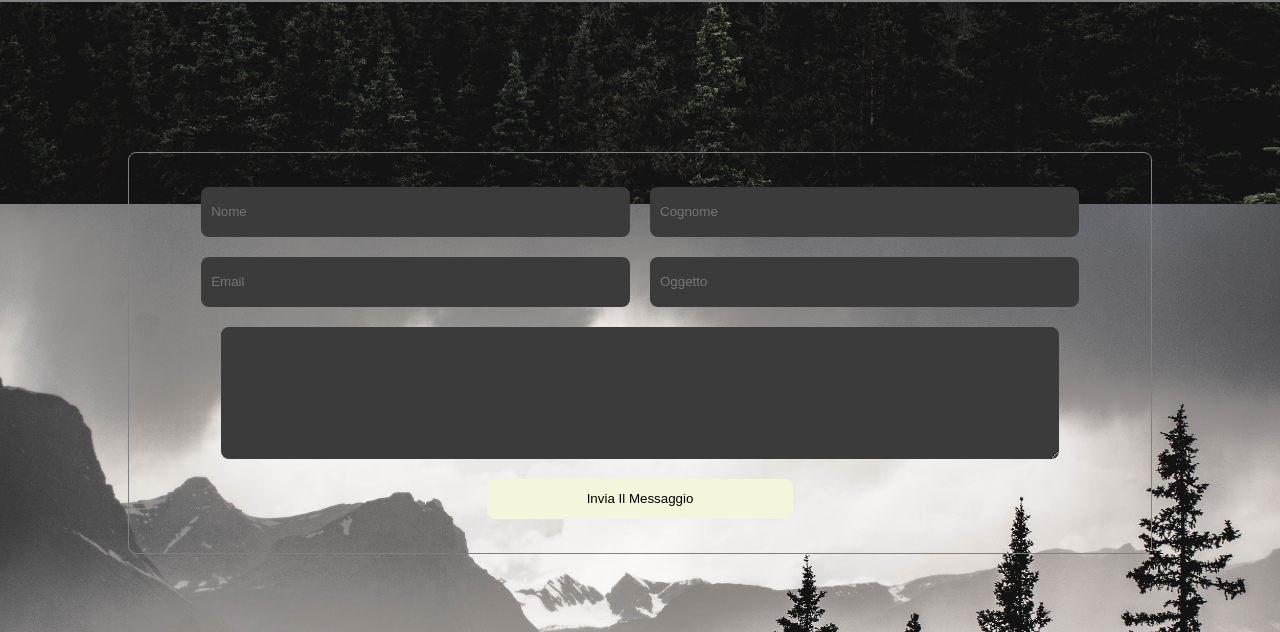
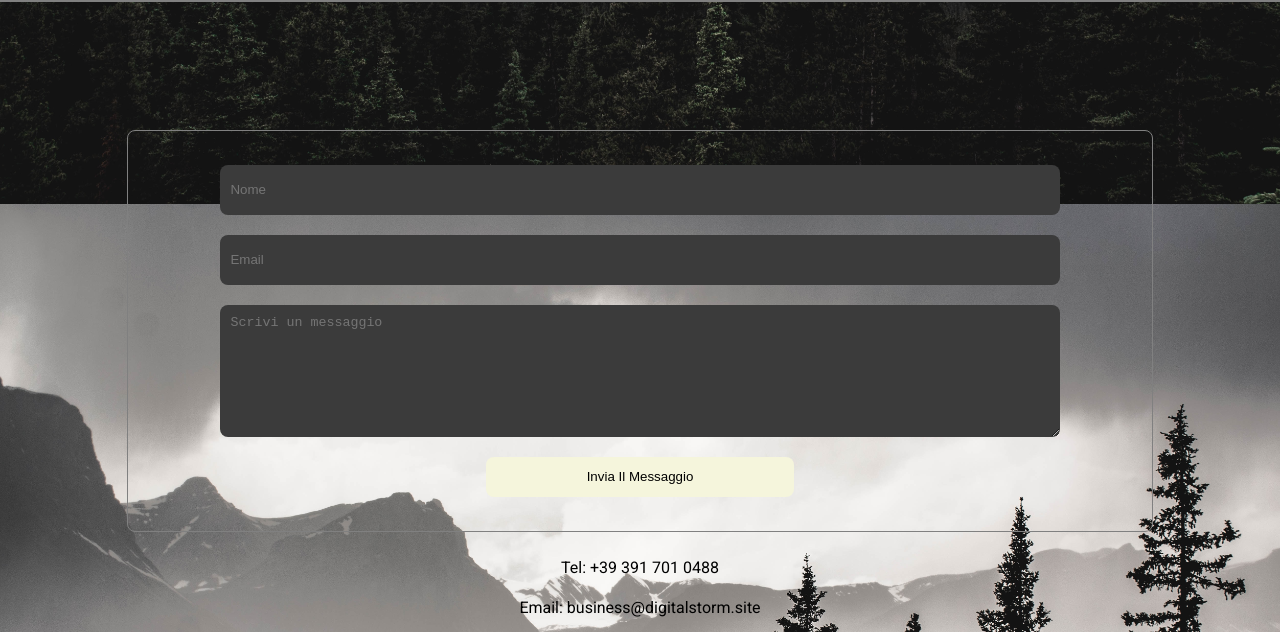
Before and after one commit to uwouldntgetit/DigitalStormWebsite, a plain HTML site: page indexDS.html in a window 1280 px wide. Shown: the part 2356-2988 px from the top of the page. Drawn offline with nearby package versions, Linux system fonts and the light colour scheme; files whose address does not match are found by name.

Commit message:
change contact section, started working on the info page, create styleInfo.css file

```diff
--- a/assets/CSS/styleDS.css
+++ b/assets/CSS/styleDS.css
@@ -76,7 +76,8 @@ img {
     line-height: 50px;
 }
 
-/* Services start */
+
+/******** Services start *******/
 .services-container {
     display: flex;
     flex-direction: row;
@@ -107,7 +108,7 @@ img {
     /* make it occupy at least half the available space */
     margin: 10px 30px;
 }
-/* Services end */
+/******* Services end ******/
 
 
 /************* Projects done start **********/
@@ -140,17 +141,23 @@ img {
 /* Contact Start */
 
 .contact-section {
+    flex-direction: row;
+    align-items: center;
+    column-gap: 5%;
+    margin-top: 10%;
+    margin-bottom: 10%;
 }
 
 .contact-wrapper {
     min-width: 200px;
     min-height: 50vh;
-    margin: 150px 10%;
     border: 1px solid gray;
     border-radius: 8px;
     flex-direction: row;
-    align-content: space-around;
+    align-content: center;
     gap: 20px;
+
+    flex-basis: 45%;
 }
 
 .contact-item {
@@ -164,19 +171,12 @@ img {
 }
 
 #nome {
-    flex-basis: 40%;
+    flex-basis: 80%;
 }
 
-#cognome {
-    flex-basis: 40%;
-}
 
 #email{
-    flex-basis: 40%;
-}
-
-#subject {
-    flex-basis: 40%;
+    flex-basis: 80%;
 }
 
 #message {
@@ -195,7 +195,7 @@ img {
 #contact-info {
     color: black;
     line-height: 40px;
-    flex-basis: 40%;
+    flex-basis: 45%;
 }
 
 /* Contact end */
@@ -224,4 +224,13 @@ img {
     #home-text-p {
         font-size: 1.1rem;
     }
+
+    .contact-wrapper {
+        flex-basis: 80%;
+    }
+
+    #contact-info {
+        flex-basis: 80%;
+        text-align: center;
+    }
 }
--- a/indexDS.html
+++ b/indexDS.html
@@ -109,11 +109,8 @@
     <div id="contact" class="contact-section responsive-flex-container">
         <div class="contact-wrapper responsive-flex-container">
             <input id="nome" class="growing-item-1 contact-item" type="text" placeholder="Nome">
-            <input id="cognome" class="growing-item-1 contact-item" type="text" placeholder="Cognome">
             <input id="email" class="growing-item-1 contact-item" type="email" placeholder="Email">
-            <input id="subject" class="growing-item-1 contact-item" type="text" placeholder="Oggetto">
-            <textarea id="message" class="growing-item-1 contact-item" placeholder="Scrivi un messaggio">
-            </textarea>
+            <textarea id="message" class="growing-item-1 contact-item" placeholder="Scrivi un messaggio"></textarea>
             <button id="send-btn" class="contact-item">Invia Il Messaggio</button>
         </div>
         <div id="contact-info">
```
Also changed, not shown: assets/CSS/styleInfo.css (added, +20 -0 lines), pages/info.html (+11 -4 lines).
